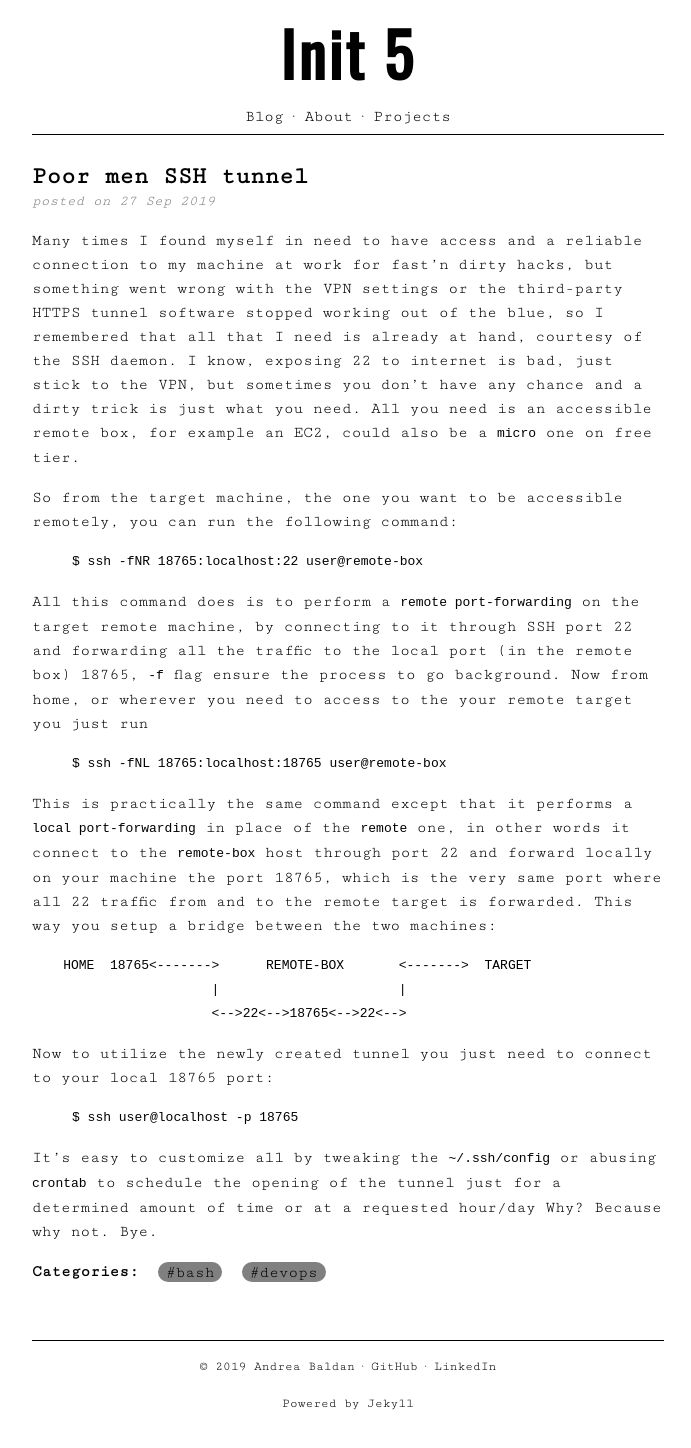
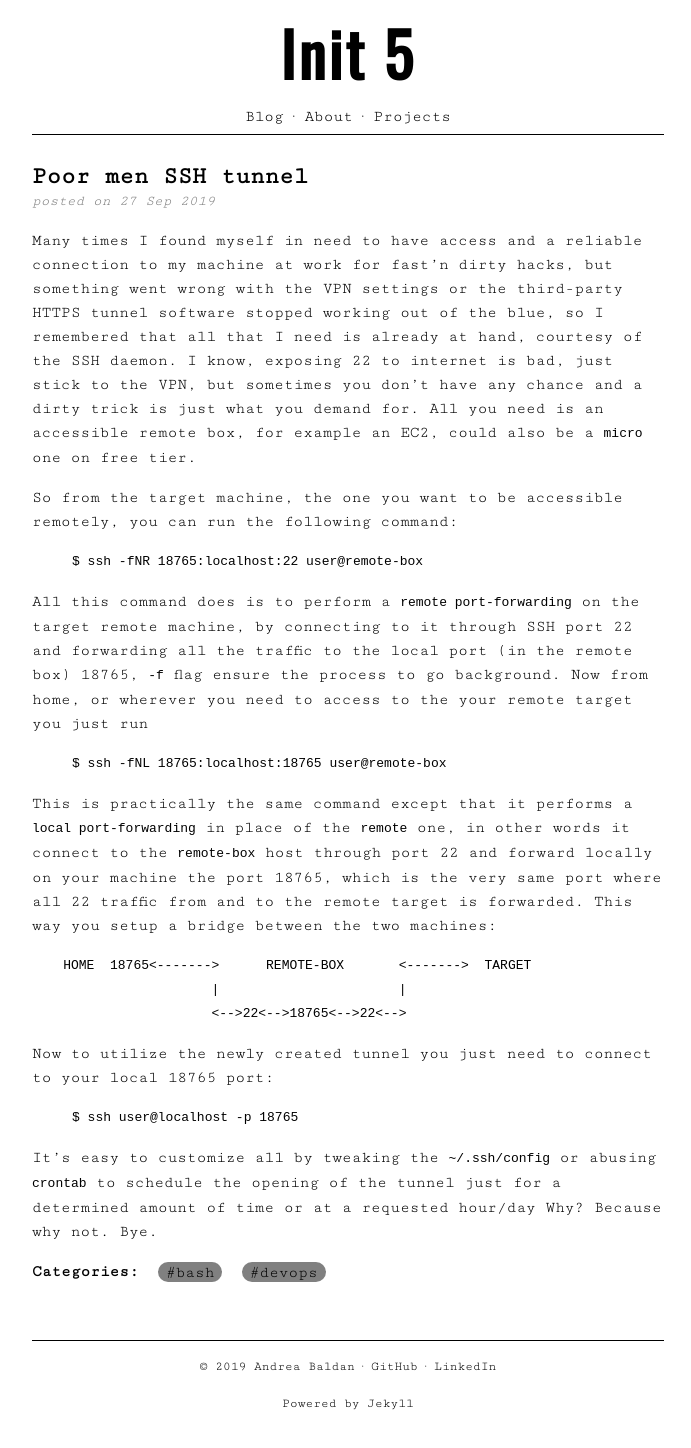
Before and after one commit to codepr/codepr.github.io, a Jekyll site: the page built from _posts/2019-09-27-poor-men-ssh-tunnel.md, in a window 1280 px wide. Shown: the whole page, without its empty margins (292-983 px from the left). Built offline with Jekyll 4.4.1, drawn with Linux system fonts in a browser that asks for light colours.

Commit message:
Fixed repetition on poor-men ssh tunnel

```diff
--- a/_posts/2019-09-27-poor-men-ssh-tunnel.md
+++ b/_posts/2019-09-27-poor-men-ssh-tunnel.md
@@ -11,8 +11,8 @@ VPN settings <!--more-->or the third-party HTTPS tunnel software stopped
 working out of the blue, so I remembered that all that I need is already at
 hand, courtesy of the SSH daemon. I know, exposing 22 to internet is bad, just
 stick to the VPN, but sometimes you don't have any chance and a dirty trick is
-just what you need. All you need is an accessible remote box, for example an
-EC2, could also be a `micro` one on free tier.
+just what you demand for. All you need is an accessible remote box, for example
+an EC2, could also be a `micro` one on free tier.
 
 So from the target machine, the one you want to be accessible remotely, you can
 run the following command:
```
